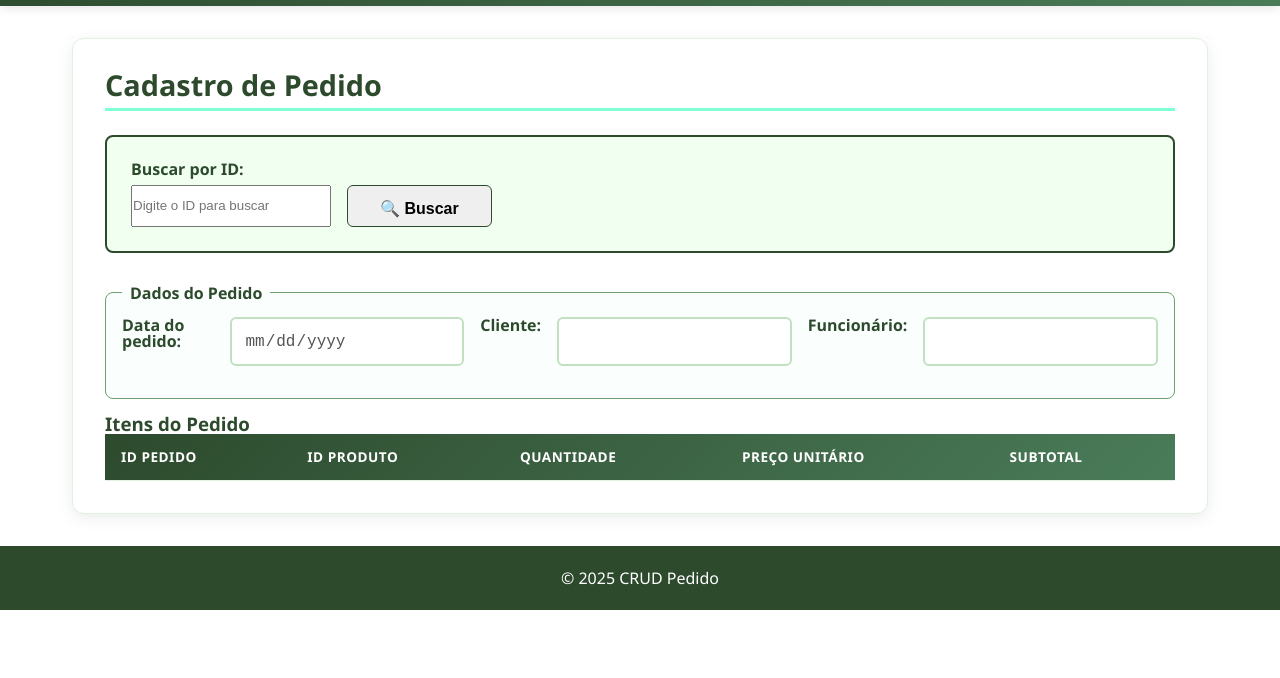
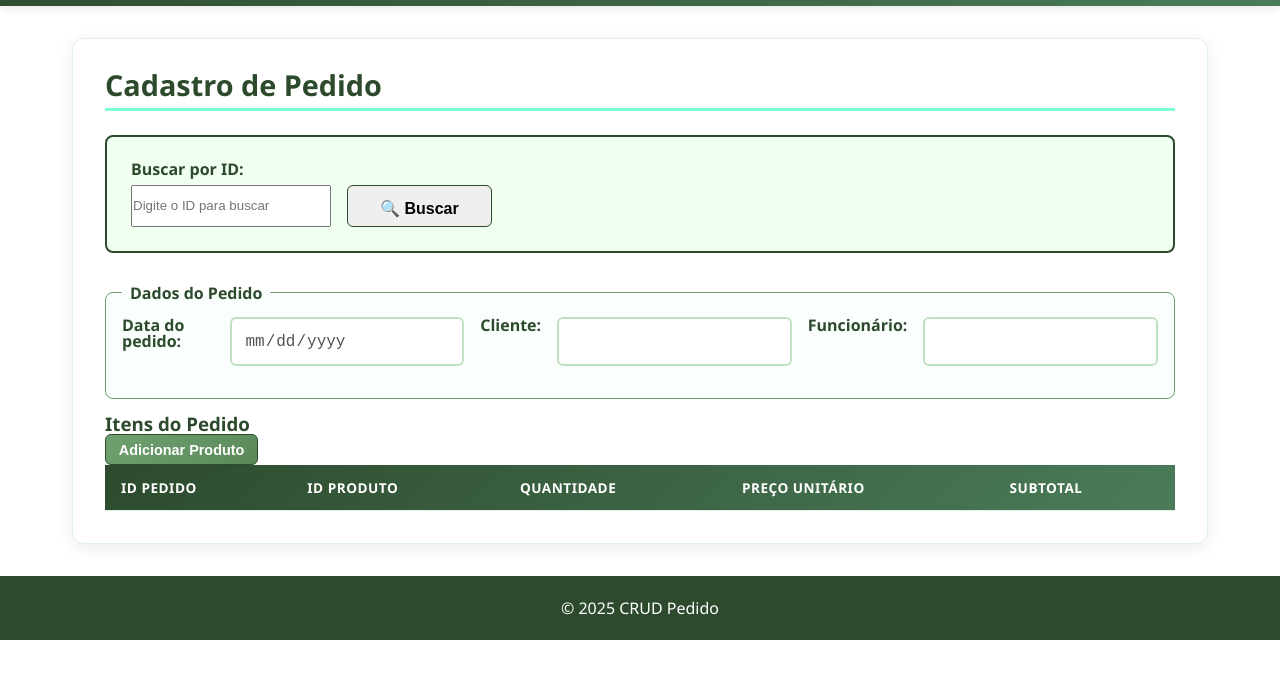
Before and after one commit to rjhalmeman/terceiro-bimestre-dw1, a website: page frontend/pedido/pedido.html in a window 1280 px wide. Shown: the part 82-760 px from the top of the page. Drawn offline with Linux system fonts and the light colour scheme.

Commit message:
01/10/2025 - 11:20:14

```diff
--- a/frontend/pedido/pedido.html
+++ b/frontend/pedido/pedido.html
@@ -42,13 +42,18 @@
                         <label for="cliente_pessoa_cpf_pessoa">Cliente:</label>
                         <input type="number" id="cliente_pessoa_cpf_pessoa" name="cliente_pessoa_cpf_pessoa" required>
                         <label for="funcionario_pessoa_cpf_pessoa">Funcionário:</label>
-                        <input type="number" id="funcionario_pessoa_cpf_pessoa" name="funcionario_pessoa_cpf_pessoa" required>
+                        <input type="number" id="funcionario_pessoa_cpf_pessoa" name="funcionario_pessoa_cpf_pessoa"
+                            required>
                     </div>
                 </fieldset>
             </form>
 
+
+
             <div class="itensDoPedido">
                 <h3>Itens do Pedido</h3>
+                <button type="button" id="btnAdicionarItem" class="btn-secondary btn-small" disabled><i
+                        class="fas fa-box-open"></i> Adicionar Produto</button>
                 <div class="item-table-container">
                     <table id="itensTable">
                         <thead>
@@ -65,7 +70,7 @@
                             <!-- Itens serão carregados dinamicamente -->
                         </tbody>
                     </table>
-            </div>
+                </div>
 
 
         </section>
```
